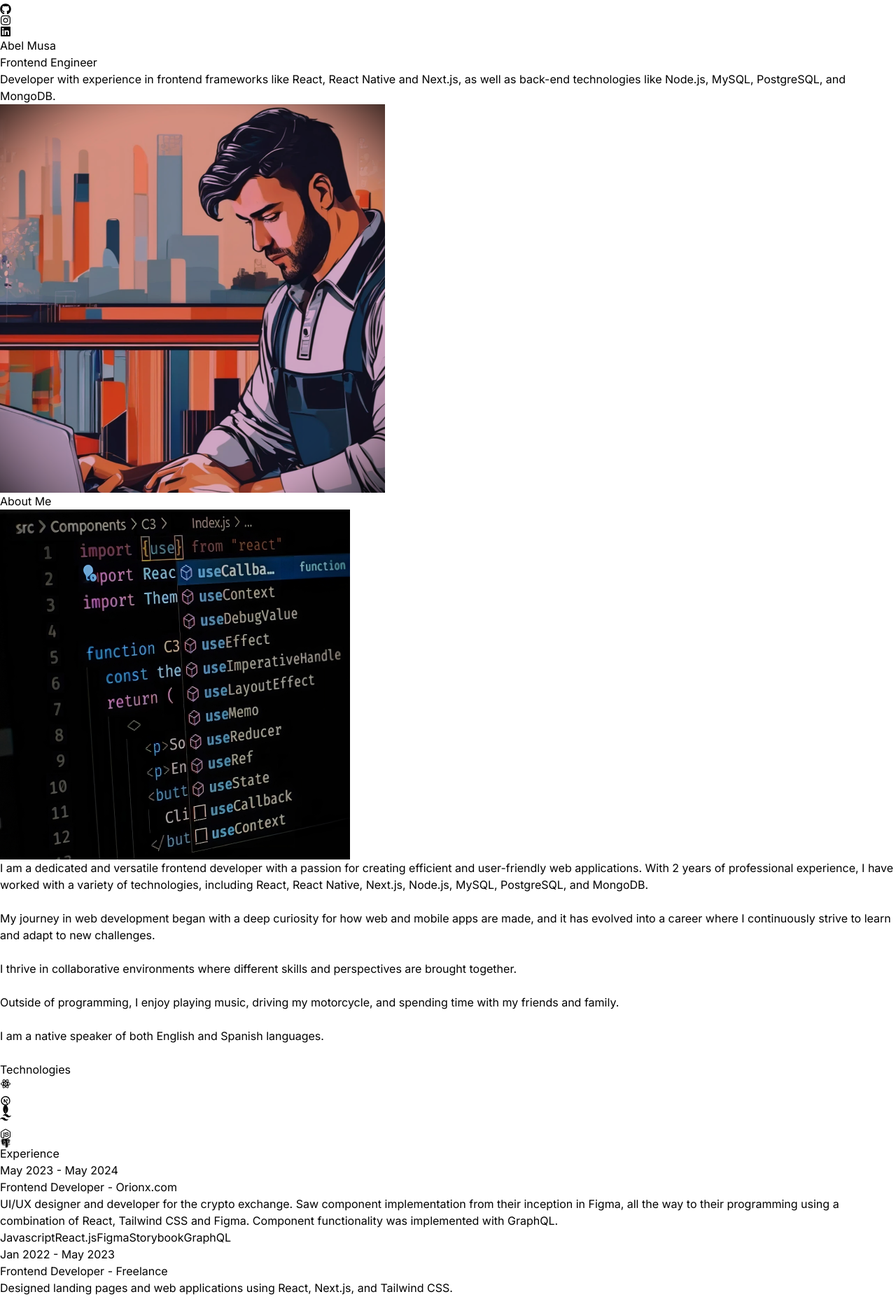
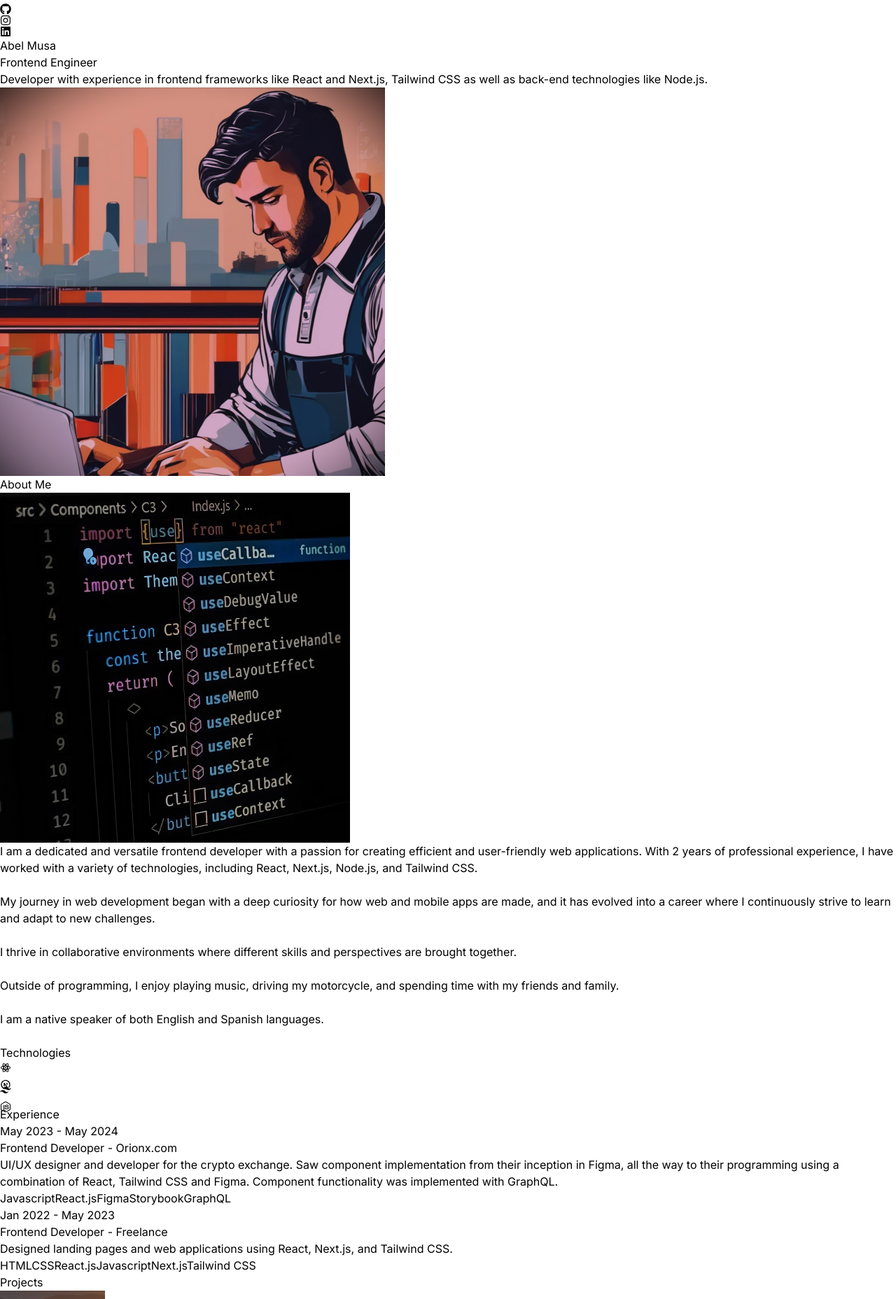
Before and after one commit to Arckain-sys/Portfolio, a React (Vite) app: page / in a window 1280 px wide. Shown: the part 400-2256 px from the top of the page at 70% size. Built offline with nearby package versions, Linux system fonts and the light colour scheme.

Commit message:
commented out some technologies i've yet to learn

```diff
--- a/src/components/Technologies.jsx
+++ b/src/components/Technologies.jsx
@@ -1,9 +1,9 @@
 import { RiReactjsLine } from "react-icons/ri";
 import { TbBrandNextjs } from "react-icons/tb";
-import { SiMongodb } from "react-icons/si";
+// import { SiMongodb } from "react-icons/si";
 import { SiTailwindcss } from "react-icons/si";
 import { FaNodeJs } from "react-icons/fa";
-import { BiLogoPostgresql } from "react-icons/bi";
+// import { BiLogoPostgresql } from "react-icons/bi";
 import { motion } from "framer-motion";
 
 const iconVariants = (duration) => ({
@@ -54,14 +54,14 @@ const Technologies = () => {
         >
           <TbBrandNextjs className="text-7xl " />
         </motion.div>
-        <motion.div
+        {/* <motion.div
           variants={iconVariants(3.5)}
           initial="initial"
           animate="animate"
           className="rounded-2xl border-4 border-neutral-800 p-4"
         >
           <SiMongodb className="text-7xl text-green-400" />
-        </motion.div>
+        </motion.div> */}
         <motion.div
           variants={iconVariants(2.5)}
           initial="initial"
@@ -78,14 +78,14 @@ const Technologies = () => {
         >
           <FaNodeJs className="text-7xl text-green-500" />
         </motion.div>
-        <motion.div
+        {/* <motion.div
           variants={iconVariants(3.5)}
           initial="initial"
           animate="animate"
           className="rounded-2xl border-4 border-neutral-800 p-4"
         >
           <BiLogoPostgresql className="text-7xl text-sky-700" />
-        </motion.div>
+        </motion.div> */}
       </motion.div>
     </div>
   );
--- a/src/constants/index.js
+++ b/src/constants/index.js
@@ -1,12 +1,12 @@
 import project1 from "../assets/projects/IllapelFM.png";
 import project2 from "../assets/projects/CopyTube.png";
 import project3 from "../assets/projects/Bikeecommerce.jpg";
-import project4 from "../assets/projects/project-4.jpg";
+// import project4 from "../assets/projects/project-4.jpg";
 
-export const HERO_CONTENT = `Developer with experience in frontend frameworks like React, React Native and Next.js, as well as back-end technologies like Node.js, MySQL, PostgreSQL, and MongoDB.`;
+export const HERO_CONTENT = `Developer with experience in frontend frameworks like React and Next.js, Tailwind CSS as well as back-end technologies like Node.js.`;
 
 export const ABOUT_TEXT = [
-  "I am a dedicated and versatile frontend developer with a passion for creating efficient and user-friendly web applications. With 2 years of professional experience, I have worked with a variety of technologies, including React, React Native, Next.js, Node.js, MySQL, PostgreSQL, and MongoDB.",
+  "I am a dedicated and versatile frontend developer with a passion for creating efficient and user-friendly web applications. With 2 years of professional experience, I have worked with a variety of technologies, including React, Next.js, Node.js, and Tailwind CSS.",
   "My journey in web development began with a deep curiosity for how web and mobile apps are made, and it has evolved into a career where I continuously strive to learn and adapt to new challenges.",
   "I thrive in collaborative environments where different skills and perspectives are brought together.",
   "Outside of programming, I enjoy playing music, driving my motorcycle, and spending time with my friends and family.",
@@ -64,13 +64,13 @@ export const PROJECTS = [
     github: "https://github.com/Arckain-sys/bike-ecommerce",
     liveSite: "https://yamahacustoms.netlify.app/",
   },
-  {
-    title: "Blogging Platform",
-    image: project4,
-    description:
-      "A platform for creating and publishing blog posts, with features like rich text editing, commenting, and user profiles.",
-    technologies: ["HTML", "CSS", "Vue.js", "Express", "mySQL"],
-  },
+  // {
+  //   title: "Blogging Platform",
+  //   image: project4,
+  //   description:
+  //     "A platform for creating and publishing blog posts, with features like rich text editing, commenting, and user profiles.",
+  //   technologies: ["HTML", "CSS", "Vue.js", "Express", "mySQL"],
+  // },
 ];
 
 export const CONTACT = {
```
